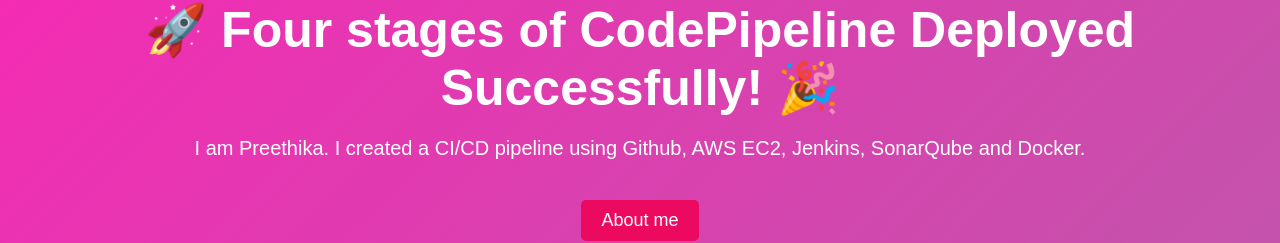
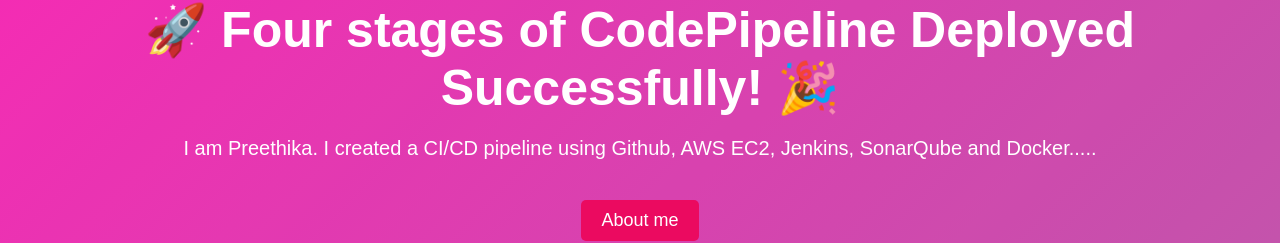
Before and after one commit to Preethika1223/Four-Stages-of-codepipeline, a plain HTML site: page index.html in a window 1280 px wide. Shown: the part 284-527 px from the top of the page. Drawn offline with Linux system fonts and the light colour scheme.

Commit message:
Update index.html

```diff
--- a/index.html
+++ b/index.html
@@ -50,7 +50,7 @@
 <body>
     <div class="container">
         <h1>🚀 Four stages of CodePipeline Deployed Successfully! 🎉</h1>
-        <p>I am Preethika. I created a CI/CD pipeline using Github, AWS EC2, Jenkins, SonarQube and Docker.</p>
+        <p>I am Preethika. I created a CI/CD pipeline using Github, AWS EC2, Jenkins, SonarQube and Docker.....</p>
         <a href=" https://preethika1223.github.io/Portfolio/" class="button" target="_blank">About me</a>
     </div>
 </body>
```
